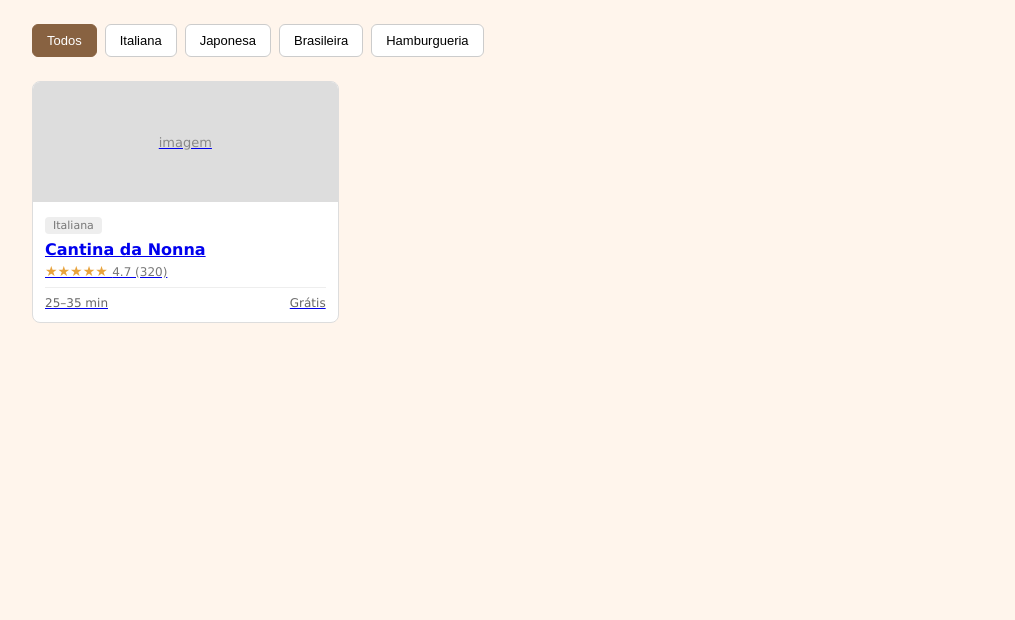
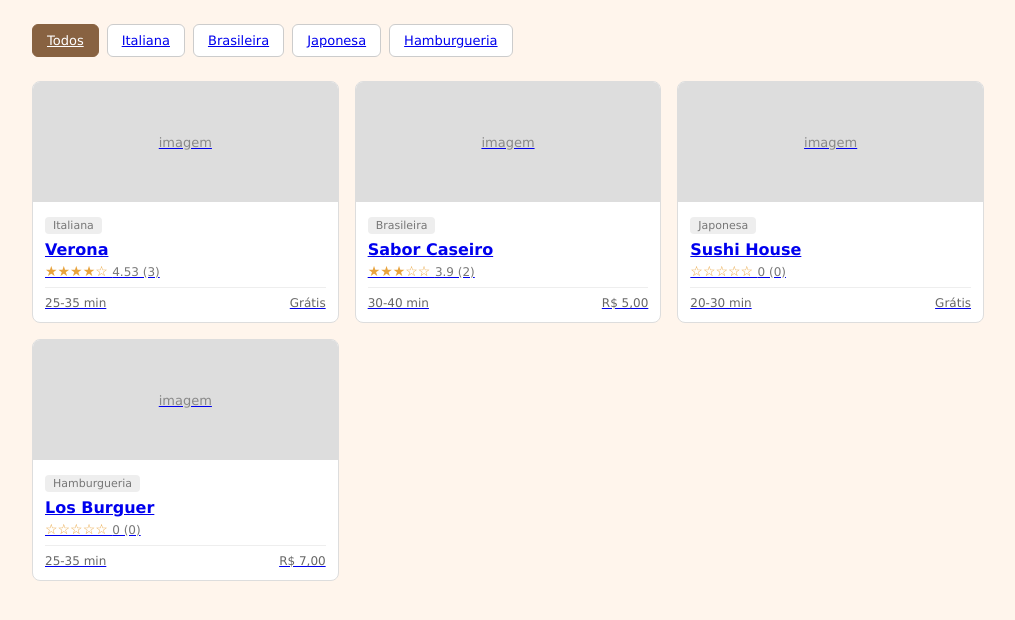
Before and after one commit to guiPrunes/project-web-restaurant, a Flask app: page /?categoria=Todos in a window 1280 px wide. Shown: the part 91-711 px from the top of the page, without its empty margins (132-1147 px from the left). Run offline with Flask 3, Linux system fonts and the light colour scheme; parts of the project's set-up code (start-up, migrations or seed data) failed here and were passed over.

Commit message:
feat: integrate restaurant list w/ template & add category query string filter

```diff
--- a/app.py
+++ b/app.py
@@ -1,15 +1,37 @@
-from flask import Flask, render_template
+from flask import Flask, render_template, request
 from models.restaurante import Restaurante
-from models.avaliacao import RestauranteAvaliacao
+from models.avaliacao import Avaliacao
+
+#
+restaurante1 = Restaurante('Verona', 'Italiana')
+restaurante1.delivery('25-35', 0)
+
+restaurante2 = Restaurante('Sabor Caseiro', 'Brasileira')
+restaurante2.delivery('30-40', 5.0)
+
+restaurante3 = Restaurante('Sushi House', 'Japonesa')
+restaurante3.delivery('20-30', 0)
+
+restaurante4 = Restaurante('Los Burguer', 'Hamburgueria')
+restaurante4.delivery('25-35', 7.0)
+
+restaurante1.avaliar('Thiago', 4.3, 'Muito bom, ótimo!')
+restaurante1.avaliar('Maria', 4.8, 'Excelente comida!')
+restaurante1.avaliar('João', 4.5, 'Ótimo atendimento!')
+restaurante2.avaliar('Ana', 4.0, 'Comida caseira deliciosa!')
+restaurante2.avaliar('Carlos', 3.8, 'Bom, mas poderia melhorar.')
+
+categorias = ['Todos','Italiana', 'Brasileira', 'Japonesa', 'Hamburgueria']
+
+restaurantes = [restaurante1, restaurante2, restaurante3, restaurante4]
+#
 
 app = Flask(__name__)
 
 @app.route("/")
 def index():
-    return render_template('home.html')
-
-restaurante1 = Restaurante('Verona', 'Italiana')
-print(restaurante1)
+    categoria_selecionada = request.args.get('categoria')
+    return render_template('home.html', restaurantes=restaurantes, categorias=categorias, categoria_selecionada=categoria_selecionada)
 
 if __name__ == "__main__":
-    app.run()
+    app.run(debug=True)
--- a/static/style.css
+++ b/static/style.css
@@ -69,7 +69,7 @@ header.cabecalho .cabecalho-usuario img {
     margin-bottom: 24px;
 }
 
-div.categorias button {
+div.categorias a {
     padding: 8px 14px;
     border: 1px solid #ccc;
     background: #fff;
@@ -78,7 +78,7 @@ div.categorias button {
     font-size: 13px;
 }
 
-.categorias button.ativa {
+.categorias a.ativa {
     background: #886241;
     color: #fff;
     border-color: #886241;
--- a/templates/home.html
+++ b/templates/home.html
@@ -4,7 +4,7 @@
         <meta charset="UTF-8">
         <meta name="viewport" content="width=device-width, initial-scale=1.0">
         <title>Capricho — Restaurantes</title>
-        <link rel="stylesheet" type="text/css" href="/static/style.css">
+        <link rel="stylesheet" type="text/css" href="{{ url_for('static', filename='style.css') }}">
     </head>
 
     <body>
@@ -17,28 +17,28 @@
             </menu>
             <div class="cabecalho-usuario">
                 <span>{Usuário}</span>
-                <img name="usuario-foto" src="/static/img/user.png" alt="Foto do usuário" class="cabecalho-usuario-foto">
+                <img name="usuario-foto" src="{{ url_for('static', filename='img/user.png') }}" alt="Foto do usuário" class="cabecalho-usuario-foto">
             </div>
         </header>
         <main>
             <div class="wrap">
                 <div class="categorias">
-                    <button class="ativa">Todos</button>
-                    <button>Italiana</button>
-                    <button>Japonesa</button>
-                    <button>Brasileira</button>
-                    <button>Hamburgueria</button>
+                    {% for categoria in categorias %}
+                    <a href="?categoria={{categoria}}" class="{{ 'ativa' if categoria_selecionada == categoria else ''}}">{{ categoria }}</a>
+                    {% endfor %}
                 </div>
                 <div class="grid">
+                    {% for restaurante in restaurantes %}
                     <a class="card" href="#">
                         <div class="card-imagem">imagem</div>
                         <div class="card-info">
-                            <span class="categoria">Italiana</span>
-                            <h3>Cantina da Nonna</h3>
-                            <p class="avaliacao">★★★★★ <span>4.7 (320)</span></p>
-                            <div class="meta"><span>25–35 min</span><span>Grátis</span></div>
+                            <span class="categoria">{{ restaurante._categoria }}</span>
+                            <h3>{{ restaurante._nome }}</h3>
+                            <p class="avaliacao">{{ restaurante.qntd_estrelas }} <span>{{ restaurante.media_avaliacoes }} ({{ restaurante.total_avaliacoes }})</span></p>
+                            <div class="meta"><span>{{ restaurante._delivery._tempo_entrega }}</span><span>{{ restaurante._delivery._taxa_entrega }}</span></div>
                         </div>
                     </a>
+                    {% endfor %}
                 </div>
             </div>
         </main>
```
